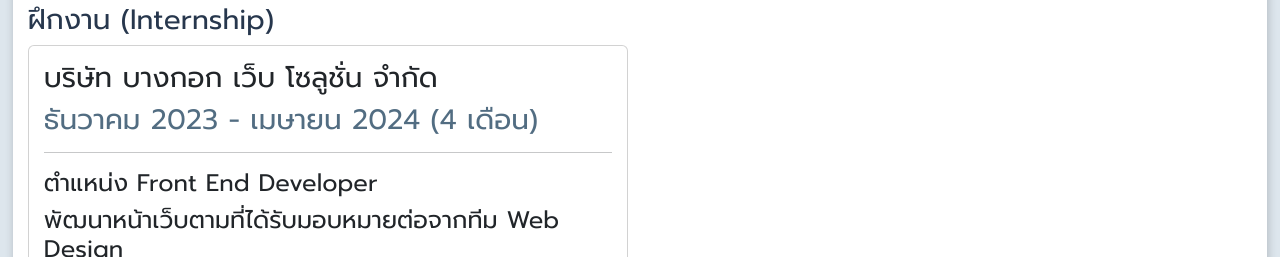
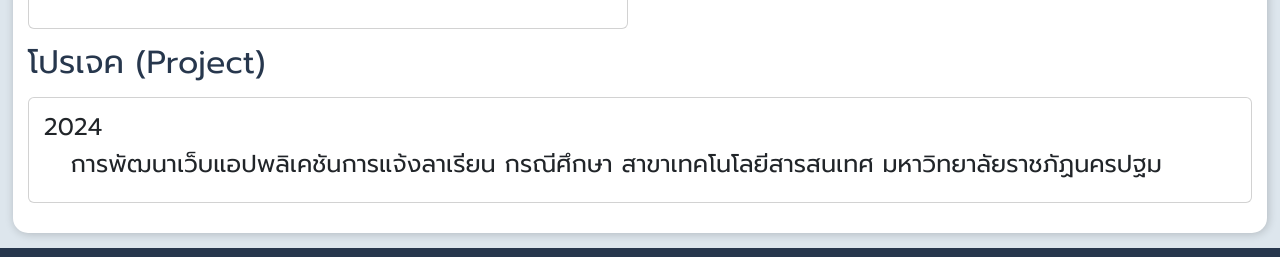
Before and after one commit to Nattapatpon02/Resume, a website: page index.html in a window 1280 px wide. Shown: the part 1898-2155 px from the top of the page. Drawn offline with nearby package versions, Linux system fonts and the light colour scheme.

Commit message:
hide banner

```diff
--- a/assets/css/style.css
+++ b/assets/css/style.css
@@ -26,8 +26,6 @@
 
 a {
     text-decoration: none;
-    color: #27374D;
-
 
 }
 
@@ -88,7 +86,6 @@
     border: 0;
     border-radius: 15px;
     box-shadow: 1px 1px 10px rgba(0, 0, 0, .2);
-    min-height: 100vh;
     margin: 15px auto;
     background-color: #fff;
     padding: 15px;
@@ -189,7 +186,24 @@
         }
     }
 
+    section.project {
+        .card {
+            padding: 15px 15px;
+            margin: 15px auto;
+            width: 100%;
+            transform: scale(1);
+            transition: all .3s ease-in-out;
 
+            cursor: pointer;
+
+            &:hover {
+
+                transform: scale(1.01);
+                box-shadow: 1px 1px 8px rgba(0, 0, 0, .2);
+                transition: all .3s ease-in-out;
+            }
+        }
+    }
 }
 
 /* Footer */
--- a/index.html
+++ b/index.html
@@ -53,9 +53,9 @@
     </nav>
   </section>
 
-  <section class="banner">
+  <!-- <section class="banner">
     <img src="assets/img/Banner.png" alt="" class="w-100 d-block">
-  </section>
+  </section> -->
 
 
   <section class="Content" id="Information">
@@ -144,7 +144,7 @@
               <h3>บริษัท บางกอก เว็บ โซลูชั่น จำกัด</h3>
               <h3 id="position">ธันวาคม 2023 - เมษายน 2024 (4 เดือน) </h3>
               <hr>
-              <h4>ตำแหน่ง Front End Developer</h4>
+              <h4>ตำแหน่ง Front-End Developer</h4>
               <h4>พัฒนาหน้าเว็บตามที่ได้รับมอบหมายต่อจากทีม Web Design</h4>
               <h4>ภาษาที่ใช้ในการพัฒนา</h4>
               <h4>
@@ -161,7 +161,19 @@
       </div>
 
     </section>
+
+    <section class="project">
+      <h2>โปรเจค (Project)</h2>
+      <div class="card">
+        <h4>2024</h4>
+        <h4> &nbsp; &nbsp;การพัฒนาเว็บแอปพลิเคชันการแจ้งลาเรียน กรณีศึกษา สาขาเทคโนโลยีสารสนเทศ
+          มหาวิทยาลัยราชภัฏนครปฐม
+        </h4>
+      </div>
+
+    </section>
   </section>
+
 
   <section class="Footer">
     <div class="row">
@@ -181,6 +193,9 @@
   <script src="https://cdn.jsdelivr.net/npm/bootstrap@5.3.3/dist/js/bootstrap.bundle.min.js"
     integrity="sha384-YvpcrYf0tY3lHB60NNkmXc5s9fDVZLESaAA55NDzOxhy9GkcIdslK1eN7N6jIeHz"
     crossorigin="anonymous"></script>
+
+
 </body>
 
+
 </html>
```
